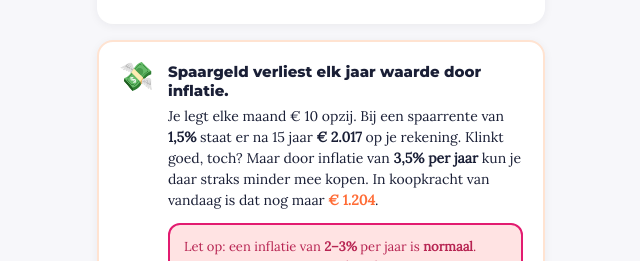
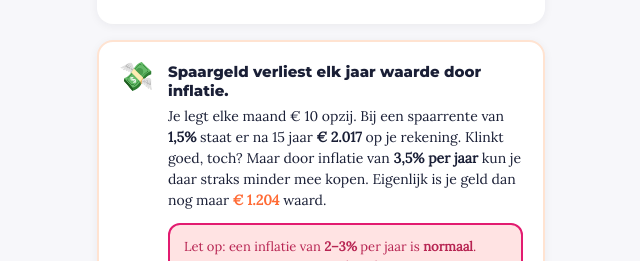
Before and after one commit to claudiavoogt/gf-sparenbeleggen-calculator, a Next.js app: page / in a window 1280 px wide. Shown: the part 877-1138 px from the top of the page, without its empty margins (319-959 px from the left). Built offline with nearby package versions, Linux system fonts and the light colour scheme.

Commit message:
Tekst aanpassen: 'koopkracht van vandaag' naar 'is je geld dan nog maar waard'

```diff
--- a/app/page.tsx
+++ b/app/page.tsx
@@ -463,11 +463,11 @@ export default function SparenVsBeleggenPage() {
                   <strong>{formatEuro(resultaat.eindwaardeSparenNominaal)}</strong> op je
                   rekening. Klinkt goed, toch? Maar door inflatie van{' '}
                   <strong>{formatProcent(inflatie)} per jaar</strong> kun je daar straks minder
-                  mee kopen. In koopkracht van vandaag is dat nog maar{' '}
+                  mee kopen. Eigenlijk is je geld dan nog maar{' '}
                   <strong style={{ color: '#FF6B35' }}>
                     {formatEuro(resultaat.waardeNaInflatie)}
-                  </strong>
-                  .
+                  </strong>{' '}
+                  waard.
                 </div>
                 <div style={styles.warningBlock}>
                   Let op: een inflatie van <strong>2–3%</strong> per jaar is{' '}
```
